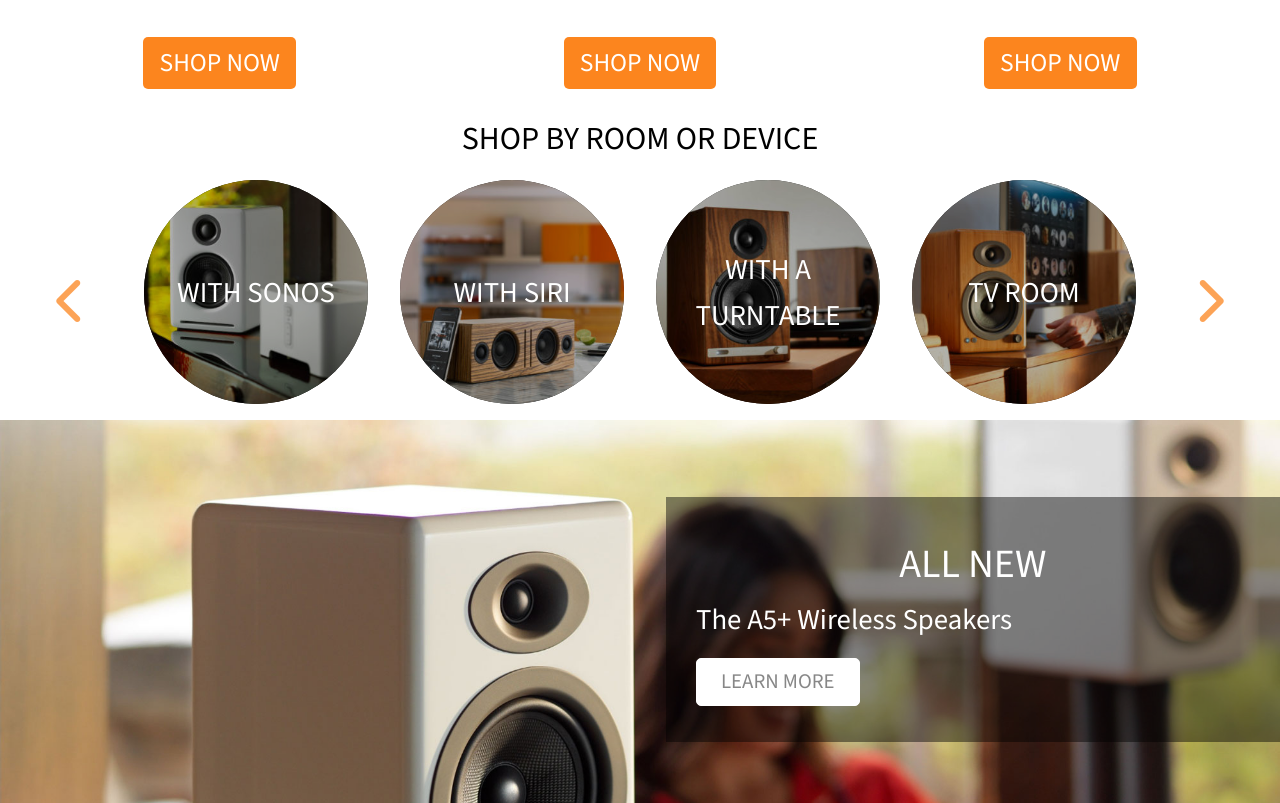
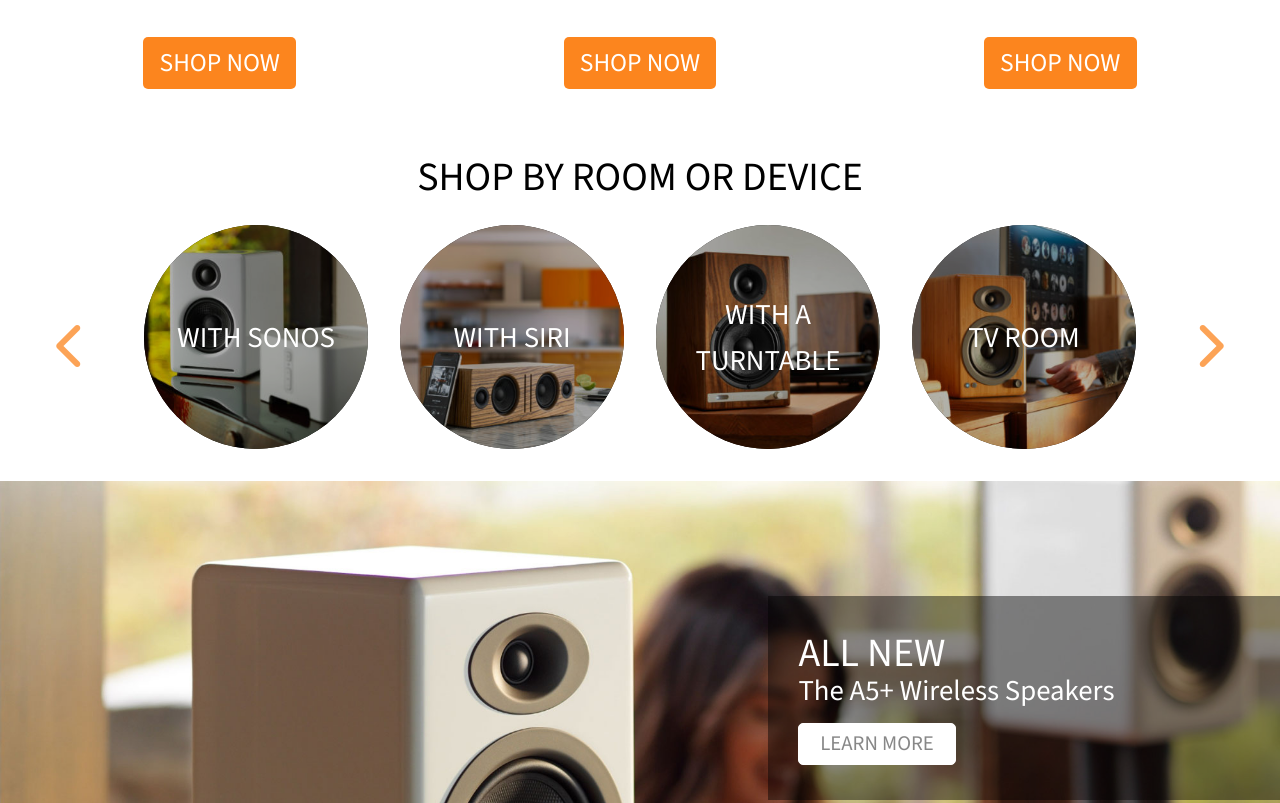
Before and after one commit to ACIT-Andrew/web-dev-2-final-project, a website: page dev/index.html in a window 1280 px wide. Shown: the part 1380-2183 px from the top of the page. Drawn offline with nearby package versions, Linux system fonts and the light colour scheme; files that its build step writes are made by us from their sources; files whose address does not match are found by name.

Commit message:
Finishing touches

```diff
--- a/dev/index.html
+++ b/dev/index.html
@@ -226,7 +226,7 @@
       <div class="featured-all-new featured-products">
         <div class="text-and-button">
           <h2>All New</h2>
-          <p>The A5+ Wireless Speakers</p>
+          <p class="nowrap">The A5+ Wireless Speakers</p>
           <button>Learn More</button>
         </div>
         <picture>
@@ -243,7 +243,7 @@
       <div class="featured-feeling-lucky featured-products">
         <div class="text-and-button">
           <h2>Feeling Lucky</h2>
-          <p>The A5+ Wireless Speakers</p>
+          <p class="nowrap">The A5+ Wireless Speakers</p>
           <button>Learn More</button>
         </div>
         <picture>
@@ -413,7 +413,7 @@
             <li><a href="#0">Speakers</a></li>
             <li><a href="#0">Components</a></li>
             <li><a href="#0">Refurbished</a></li>
-            <li><a href="#0">Find</a> A Store</li>
+            <li><a href="#0">Find A Store</a></li>
           </div>
           <div class="links-section-2">
             <li><a href="#0">Support</a></li>
--- a/dev/scripts/script.js
+++ b/dev/scripts/script.js
@@ -23,6 +23,13 @@ $("#images-carousel").slick({
       breakpoint: 685,
       settings: {
         slidesToShow: 3,
+        slidesToScroll: 1,
+      },
+    },
+    {
+      breakpoint: 640,
+      settings: {
+        slidesToShow: 2,
         slidesToScroll: 1,
       },
     },
--- a/dev/scss/_featured-products.scss
+++ b/dev/scss/_featured-products.scss
@@ -6,20 +6,26 @@
     position: relative;
     .text-and-button {
         position: absolute;
-        top: 8%;
-        right: 45%;
+        top: 0;
+        right: 0;
+        left:0;
+        padding: 2rem;
         z-index: 3;
         @media (min-width: 31.3125rem) {
-            top: 12%;
+            top: 18%;
             right: 0;
-            left: none;
+            left: unset;
             width: 55%;
             background-color: rgba(0, 0, 0, 0.45);
             padding: 2.2rem 1.9rem;
+            line-height: 1.1;
         }
 
         @media (min-width: 37.5rem) {
             width: 48%;
+        }
+        @media (min-width: 61.75rem) {
+            width: 40%;
         }
         h2 {
             color: $secondary-color;
--- a/dev/scss/_mixins.scss
+++ b/dev/scss/_mixins.scss
@@ -38,7 +38,7 @@
   border-radius: $radius;
   color: $text-color;
   text-transform: uppercase;
-  padding: 0.7rem 1.5rem;
+  padding: 0.5rem 1.3rem;
   border: 1px solid $border-color;
 
 }
--- a/dev/scss/_our-story.scss
+++ b/dev/scss/_our-story.scss
@@ -18,17 +18,19 @@
         h2 {
             text-transform: uppercase;
             color: $secondary-color;
-            padding-bottom: 1rem;
-            @media (min-width: 46.875rem) {
-                font-size: 2.5rem;
-            }
+            padding-bottom: .5rem;
+            font-size: clamp(1.8rem, 8vw, 4.5rem);
+            // @media (min-width: 46.875rem) {
+            //     font-size: 2.5rem;
+            // }
         }
         p {
             color: $secondary-color;
             line-height: 1.2;
-            @media (min-width: 46.875rem) {
-                font-size: 1.5rem;
-            }
+            font-size: clamp (1rem, 3vw, 1.8rem);
+            // @media (min-width: 46.875rem) {
+            //     font-size: 1.5rem;
+            // }
             &:nth-of-type(2) {
                 font-style: italic;
             }
@@ -37,9 +39,13 @@
             @include button-customizable ($border-color: rgba(128, 128, 128, 0.522));
             cursor: pointer;
             margin-top: 1rem;
+            font-size: 1.3rem;
         }
     }
     picture{
+        img{
+            width: 100%;
+        }
         &::before {
             @include overlay ($opacity:0.5);
             @media (min-width: 46.875rem) {
--- a/dev/scss/_shop-by-room-service.scss
+++ b/dev/scss/_shop-by-room-service.scss
@@ -1,12 +1,16 @@
 @use 'variables' as *;
 @use 'mixins' as *;
 
+.shop-by-room-section {
+    margin: 2rem 0;
+    & > h2 {
+        @include uppercase;
+        text-align: center;
+        font-weight: 200;
+        font-size: 2.5rem;
+    }
+}
 
-h2 {
-    @include uppercase;
-    text-align: center;
-    font-weight: 200;
-}
 .shop-by-room-or-service {
     display: grid;
     grid-template-columns: 1fr 1fr;
--- a/dev/scss/_typography.scss
+++ b/dev/scss/_typography.scss
@@ -6,7 +6,3 @@ body {
   font-weight: 400;
   line-height: 1.6;
 }
-
-h2 {
-    font-size: 2rem;
-  }
```
